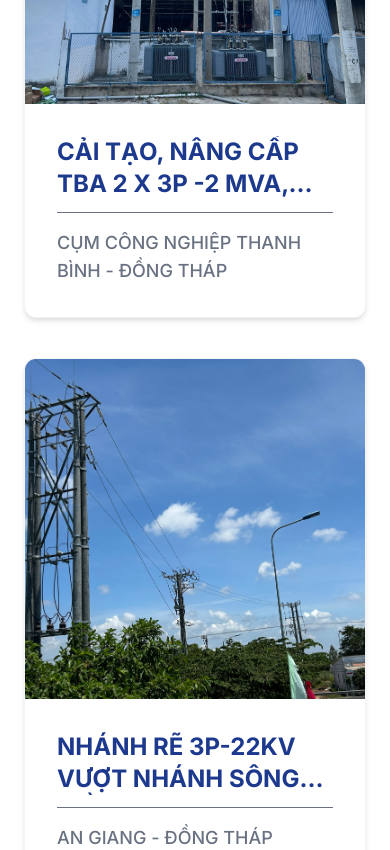
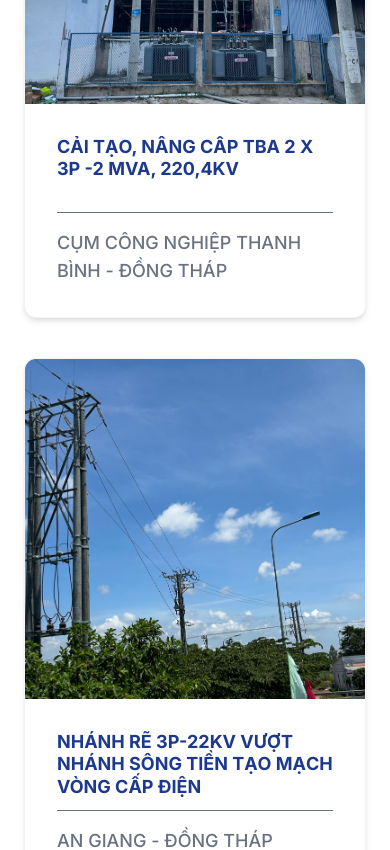
Before and after one commit to TanPhoAn/mtc_project, a Next.js app: page / in a window 390 px wide. Shown: the part 3540-4390 px from the top of the page. Built offline with nearby package versions, Linux system fonts and the light colour scheme.

Commit message:
cong-trinh-tieu-bieu mobile reponsive update

```diff
--- a/app/page.tsx
+++ b/app/page.tsx
@@ -2,10 +2,7 @@
 
 export default function LandingPage() {
     const projectsData = [
-        { title: "CẢI TẠO, NÂNG CẤP TBA 2 x 3P -2 MVA,\n" +
-                "220,4KV", description: "CỤM CÔNG NGHIỆP \n" +
-                "\n" +
-                "THANH BÌNH - ĐỒNG THÁP", img: "/2026_MTC_WEB/2026_MTC_WEB_ANH/CAI-TAO-NANG-CAP-TBA2X3P-2MVA-220,4KV-TAI-CUM-CONG-NGHIEP-THANH-BINH-DONG-THAP.JPG" },
+        { title: "CẢI TẠO, NÂNG CẤP TBA 2 x 3P -2 MVA, 220,4KV", description: "CỤM CÔNG NGHIỆP THANH BÌNH - ĐỒNG THÁP", img: "/2026_MTC_WEB/2026_MTC_WEB_ANH/CAI-TAO-NANG-CAP-TBA2X3P-2MVA-220,4KV-TAI-CUM-CONG-NGHIEP-THANH-BINH-DONG-THAP.JPG" },
         { title: "NHÁNH RẼ 3P-22KV VƯỢT NHÁNH SÔNG TIỀN TẠO MẠCH VÒNG CẤP ĐIỆN", description: "AN GIANG - ĐỒNG THÁP", img: "/2026_MTC_WEB/2026_MTC_WEB_ANH/nhanh-re-3p-22kv-vuot-nhanh-song-tien-tao-mach-vong-cap-dien-tu-an-giang-dong-thap.jpg" },
         { title: "THI CÔNG HỆ THỐNG PIN NĂNG LƯỢNG MẶT TRỜI 1MVA", description: "TỈNH ĐỒNG THÁP", img: "/2026_MTC_WEB/2026_MTC_WEB_ANH/thi-cong-he-thong-pin-nang-luong-mat-troi-1mva-tinh-dong-thap.jpg" },
         { title: "CÔNG TRÌNH CẤP ĐIỆN NHÀ MÁY BIA KHU CÔNG NGHIỆP TRẦN QUỐC TOẢN", description: "TỈNH ĐỒNG THÁP", img: "/2026_MTC_WEB/2026_MTC_WEB_ANH/CONG_TRINH_CAP_DIEN_NHA_MAY_BIA.png" },
@@ -147,7 +144,7 @@ export default function LandingPage() {
 
                             {/* Nội dung chữ */}
                             <div className="p-8 flex flex-col flex-grow">
-                                <h3 className="text-2xl font-bold text-blue-900 mb-3 line-clamp-2 min-h-[4rem] uppercase">
+                                <h3 className="text-lg sm:text-xl md:text-2xl font-bold text-blue-900 mb-3 line-clamp-3 min-h-[4rem] md:min-h-[5rem] uppercase leading-tight md:leading-snug">
                                     {project.title}
                                 </h3>
                                 <p className="text-gray-500 text-lg font-medium border-t pt-4 mt-auto">
```
